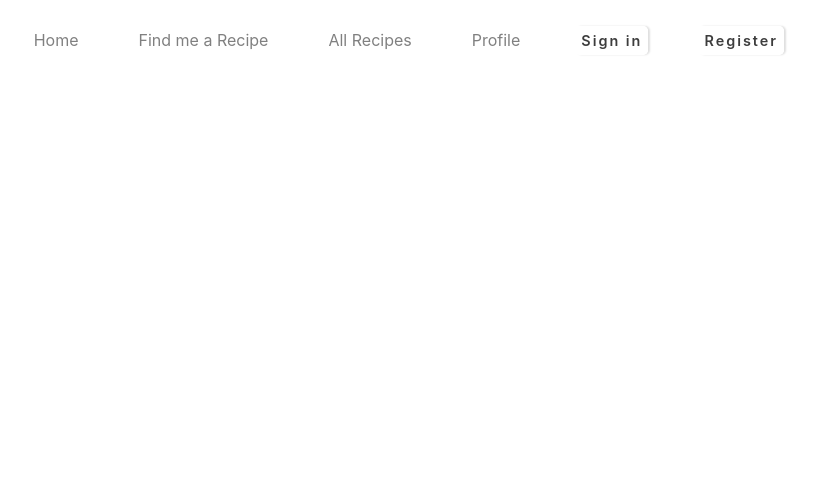
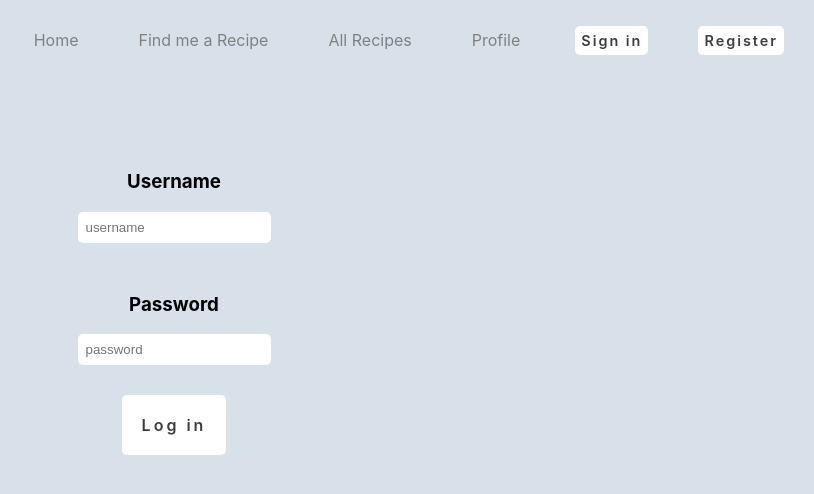
Before and after one commit to Tomdenboer/CookingBuddy, a React (Create React App) app in the folder cooking-buddy/: page /signin in a window 1280 px wide. Shown: the top 494 px of the page, without its empty margins (466-1280 px from the left). Built offline with nearby package versions, Linux system fonts and the light colour scheme.

Commit message:
added a function to auth context that checks if there's a token in localstorage

```diff
--- a/cooking-buddy/src/Components/App.js
+++ b/cooking-buddy/src/Components/App.js
@@ -18,7 +18,7 @@ function App() {
           <Route path="recipes" element={<Recipes/>}/>
           <Route path="recipes/:id" element={<SelectedRecipe/>}/>
           <Route path={"register"} element={<Register/>} />
-          <Route path={"login"} element={<LogIn/>} />
+          <Route path={"signin"} element={<LogIn/>} />
         </Routes>
       </BrowserRouter>
     </div>
--- a/cooking-buddy/src/Components/Pages/Home.js
+++ b/cooking-buddy/src/Components/Pages/Home.js
@@ -1,11 +1,14 @@
 import styles from './Home.module.css';
 import Button from '../Common/CustomButton';
 import { useEffect } from 'react';
+import strawberries from '../../Assets/aardlingen.jpg';
 
 function Home() {
     // this effect is a decent way to set background dynamicly without scoped css.
     useEffect(() => {
-        document.body.classList.add(styles.body)
+        console.log(strawberries)
+        // document.body.classList.add(styles.body)
+        document.body.className = styles.body;
     }, []);
     return (
         <main className={styles.main}>
--- a/cooking-buddy/src/Components/Pages/LogIn.js
+++ b/cooking-buddy/src/Components/Pages/LogIn.js
@@ -4,16 +4,19 @@ import CustomButton from "../Common/CustomButton";
 import styles from "./Register.module.css";
 import { useContext, useEffect, useState } from "react";
 import {AuthenticationContext} from "../../context/AuthenticationContext";
+import { useNavigate } from "react-router-dom";
 
 function LogIn() {
     const [username, setUsername] = useState("");
     const [password, setPassword] = useState("");
     const {handleLogin} = useContext(AuthenticationContext);
+    const {isAuthenticated} = useContext(AuthenticationContext);
     const [validationMessage, setValidationMessage] = useState("");
+    const navigate = useNavigate();
 
     useEffect(() => {
-        document.body.classList.add(styles.body);
-    });
+        document.body.classList = (styles.body);
+    }, []);
 
     function usernameChanged(e) {
         setUsername(e.target.value);
@@ -24,12 +27,18 @@ function LogIn() {
     }
 
     async function signIn() {
-        const result = await AuthenticationApi.logIn(username, password);
-        if(result.status === 200) {
-            handleLogin(result.data);
+        if(username !== "" && password !== "") {
+            const result = await AuthenticationApi.logIn(username, password);
+            if(result.status === 200) {
+                handleLogin(result.data);
+                navigate("/");
+            } else {
+                    setValidationMessage("Incorrect username or password. Please try again.")
+                }
         } else {
-            setValidationMessage("Incorrect username or password. Please try again.")
+            setValidationMessage("Please fill in all the fields.")
         }
+        console.log(isAuthenticated());
     }
 
     return (
--- a/cooking-buddy/src/Components/Pages/Recipes.js
+++ b/cooking-buddy/src/Components/Pages/Recipes.js
@@ -3,10 +3,19 @@ import FilteringSideBar from '../SideBar/FilteringSideBar';
 import CustomButton from '../Common/CustomButton';
 import styles from './Recipes.module.css';
 import recipesApi from '../../helpers/api/RecipesApi';
-import { useEffect, useState } from 'react';
+import { useContext, useEffect, useState } from 'react';
+import { AuthenticationContext } from '../../context/AuthenticationContext';
+import { useNavigate } from 'react-router-dom';
 
 function Recipes() {
     const [recipes, setRecipes] = useState([]);
+    const navigate = useNavigate();
+    const {isAuthenticated} = useContext(AuthenticationContext);
+    useEffect(() => {
+        if(!isAuthenticated ()) {
+            navigate("/signin");
+        }
+    })
     useEffect(() => {
         const getRecipes = async () => {
             const recipeList = await(recipesApi.getRecipes());
@@ -18,7 +27,7 @@ function Recipes() {
     }, []);
 
     useEffect(() => {
-        document.body.classList.add(styles.body);
+        document.body.classList = (styles.body);
     }, []);
 
     function recipesChanged(recipes) {
--- a/cooking-buddy/src/Components/Pages/Register.js
+++ b/cooking-buddy/src/Components/Pages/Register.js
@@ -11,8 +11,8 @@ function Register() {
     const [validationMessage, setValidationMessage] = useState("");
 
     useEffect(() => {
-        document.body.classList.add(styles.body);
-    });
+        document.body.classList = (styles.body);
+    }, []);
 
     function usernameChanged(e) {
         setUsername(e.target.value);
--- a/cooking-buddy/src/context/AuthenticationContext.js
+++ b/cooking-buddy/src/context/AuthenticationContext.js
@@ -5,9 +5,11 @@ export const AuthenticationContext = createContext(null);
 function AuthenticationContextProvider({children}) {
     const [userInfo, setUserInfo] = useState({});
 
-    useEffect(() => {
-        console.log(userInfo);
-    });
+    function isAuthenticated() {
+        if(localStorage.getItem("token") != null) {
+            return true;
+        } else return false;
+    }
 
     function handleLogin(loginResponse) {
         let token = loginResponse.accessToken;
@@ -16,7 +18,7 @@ function AuthenticationContextProvider({children}) {
         setUserInfo(loginResponse);
     }
     return (
-        <AuthenticationContext.Provider value={{handleLogin}}>
+        <AuthenticationContext.Provider value={{handleLogin, isAuthenticated}}>
             {children}
         </AuthenticationContext.Provider>
     );
```
